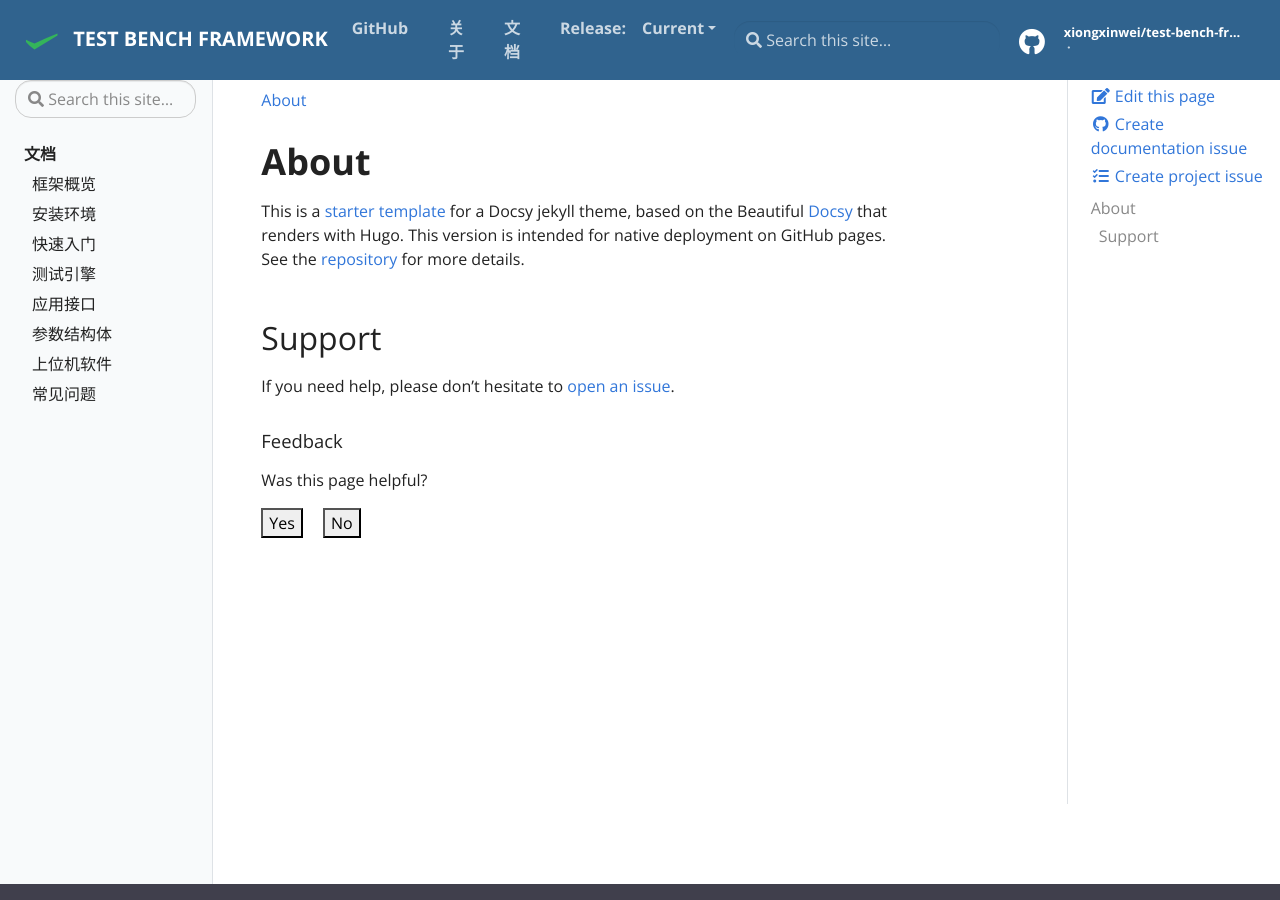
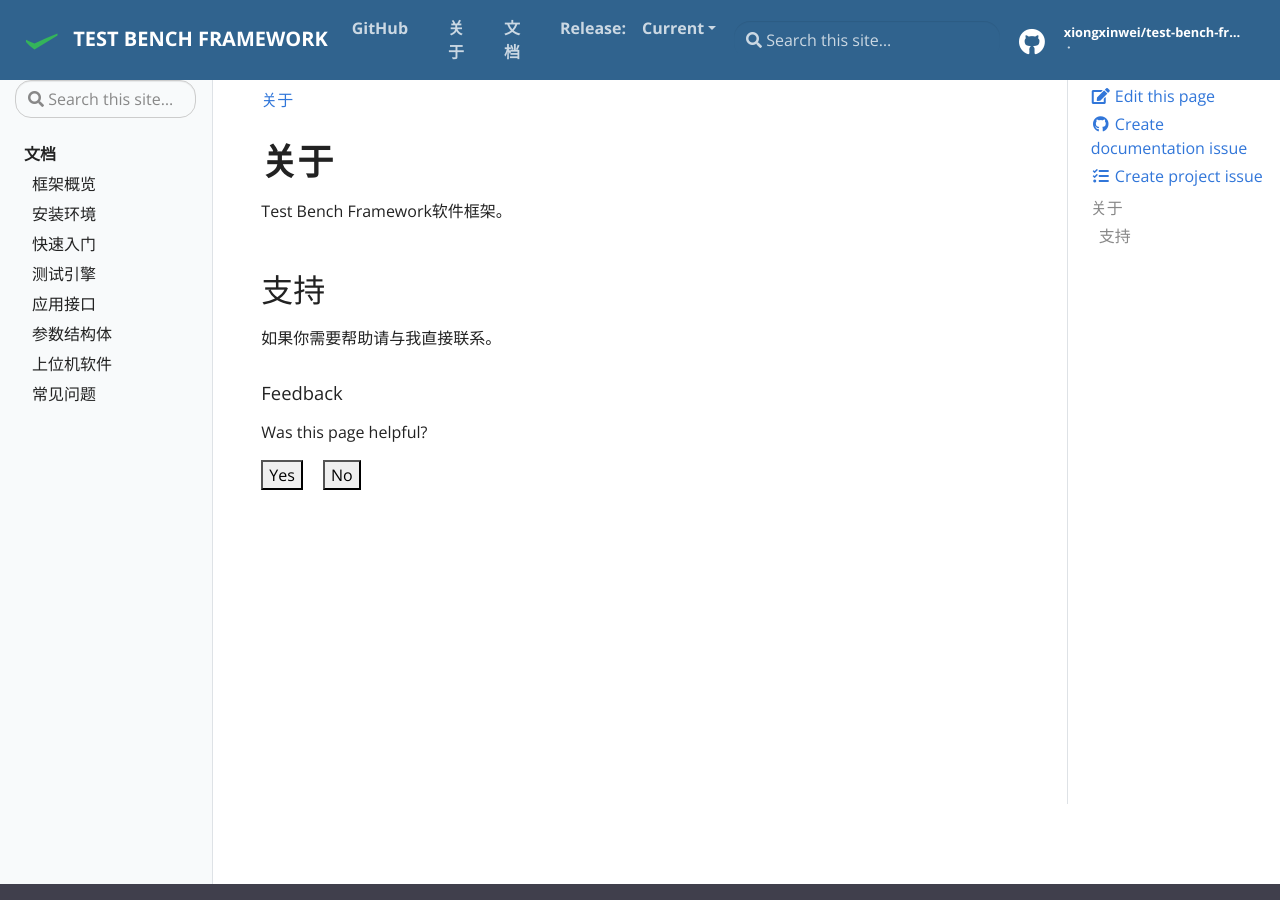
Before and after one commit to XiongXinwei-code/test-bench-framework, a Jekyll site: the page built from docs/pages/about.md, in a window 1280 px wide and 900 px high. Built offline with Jekyll 4.4.1, drawn with Linux system fonts in a browser that asks for light colours.

Commit message:
Update documentation to improve Chinese localization
Revised multiple documentation files to enhance Chinese localization, including translating content, updating tags, improving image scaling, and refining descriptions. These changes provide a more consistent and user-friendly experience for Chinese readers.

```diff
--- a/docs/pages/about.md
+++ b/docs/pages/about.md
@@ -1,14 +1,12 @@
 ---
-title: About
+title: 关于
 permalink: /about/
 ---
 
-# About
+# 关于
 
-This is a [starter template](https://vsoch.github.io/docsy-jekyll/) for a Docsy jekyll theme, based
-on the Beautiful [Docsy](https://github.com/google/docsy) that renders with Hugo. This version is intended for
-native deployment on GitHub pages. See the [repository]({{ site.repo }}) for more details.
+Test Bench Framework软件框架。
 
-## Support
+## 支持
 
-If you need help, please don't hesitate to [open an issue](https://www.github.com/{{ site.github_user }}/{{ site.github_repo }}).
+如果你需要帮助请与我直接联系。
```
Also changed, not shown: docs/404.md (+2 -2 lines), docs/_docs/上位机软件.md (+3 -3 lines), docs/_docs/测试引擎.md (+2 -1 lines), docs/pages/docs.md (+1 -1 lines).
